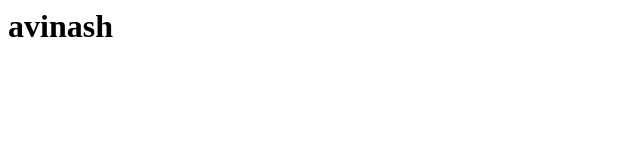
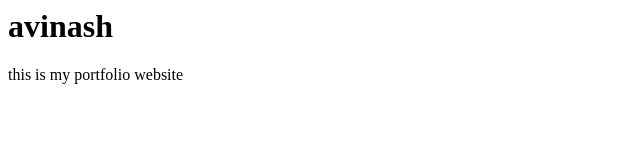
Before and after one commit to AvinashBV023/avi, a plain HTML site: page index.html in a window 1280 px wide. Shown: the whole page, without its empty margins (0-640 px from the left). Drawn offline with Linux system fonts and the light colour scheme.

Commit message:
para added

```diff
--- a/index.html
+++ b/index.html
@@ -1 +1,2 @@
 <h1>avinash</h1>
+<p>this is my portfolio website</p>
```
